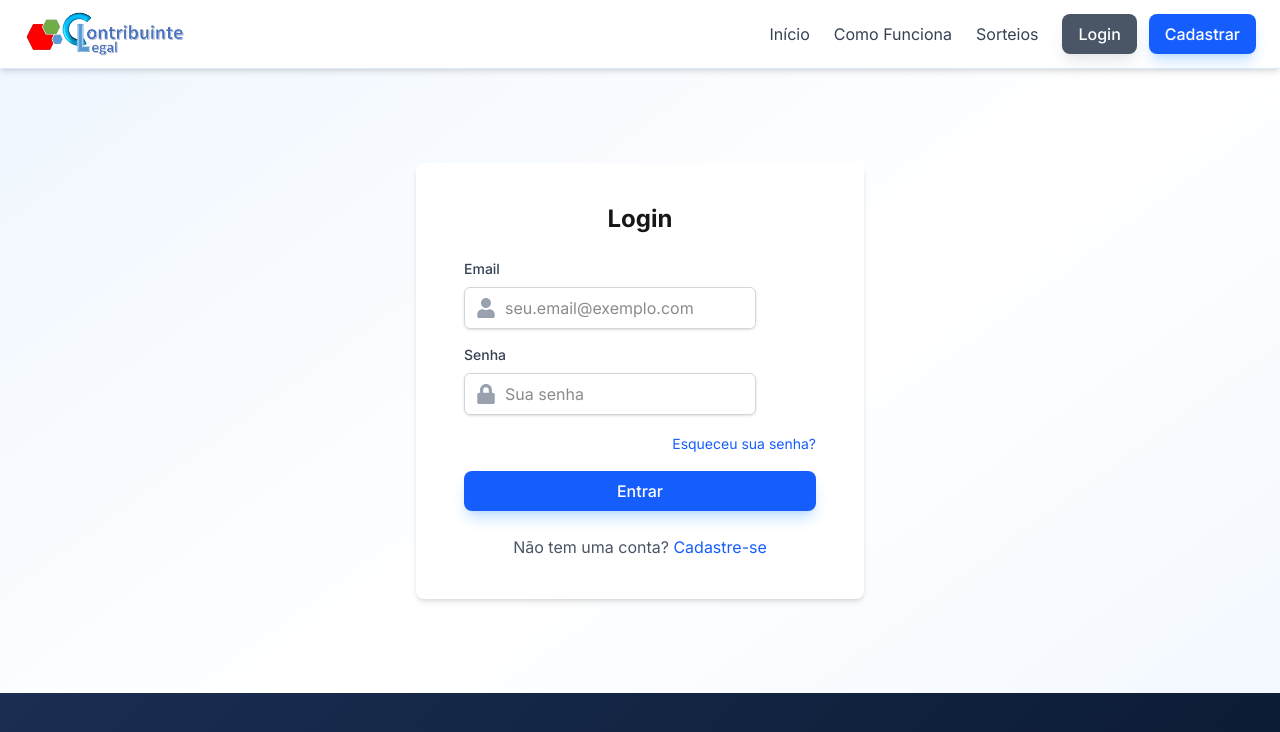
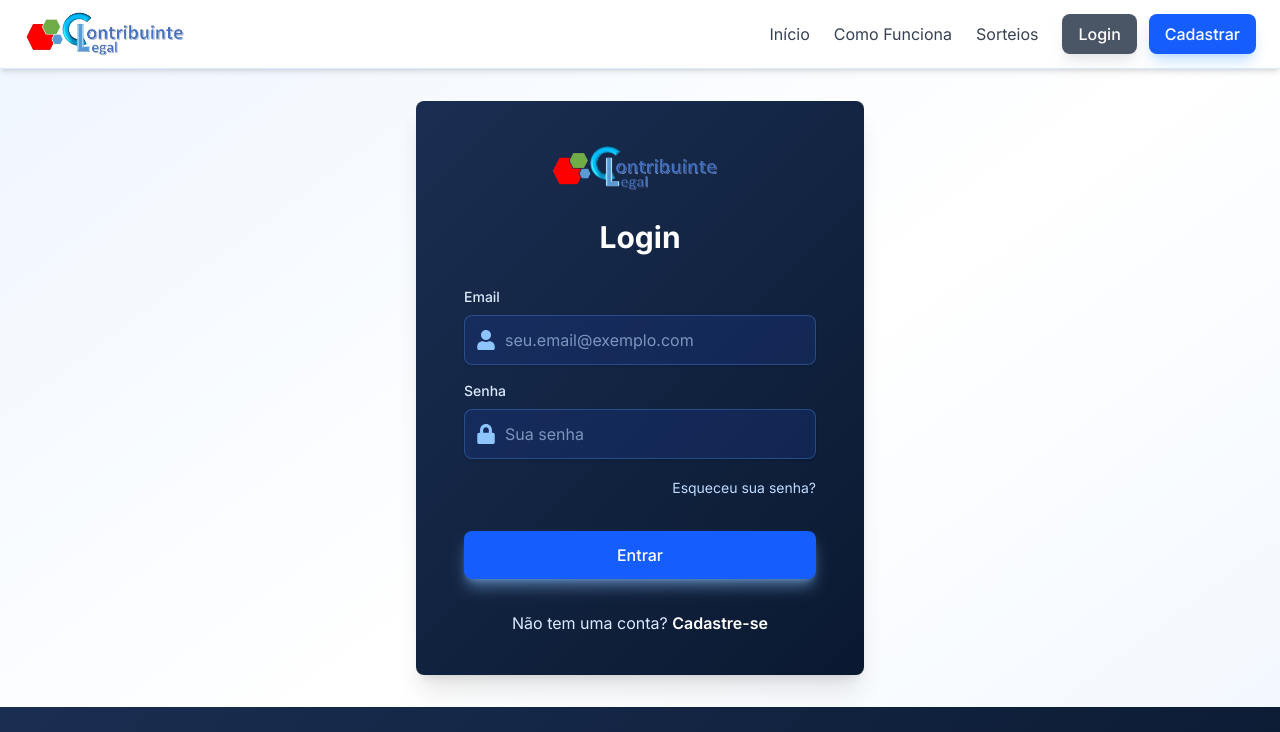
Before and after one commit to herculles-ambrosio/ContribLegal10, a Next.js app: page /login in a window 1280 px wide. Shown: the top 732 px of the page. Built offline with nearby package versions, Linux system fonts and the light colour scheme.

Commit message:
Modernizada a página de login: fundo com gradiente azul, inputs e botões com design atualizado

```diff
--- a/src/app/login/page.tsx
+++ b/src/app/login/page.tsx
@@ -7,10 +7,11 @@ import Layout from '@/components/Layout';
 import Card from '@/components/ui/Card';
 import Button from '@/components/ui/Button';
 import Input from '@/components/ui/Input';
-import { FaUser, FaLock, FaExclamationTriangle } from 'react-icons/fa';
+import { FaUser, FaLock, FaExclamationTriangle, FaKey } from 'react-icons/fa';
 import toast from 'react-hot-toast';
 import { supabase } from '@/lib/supabase';
 import { logout } from '@/lib/auth';
+import Image from 'next/image';
 
 export default function Login() {
   const router = useRouter();
@@ -204,19 +205,30 @@ export default function Login() {
   return (
     <Layout>
       <div className="flex justify-center items-center min-h-[70vh]">
-        <Card className="max-w-md w-full p-6">
-          <h1 className="text-2xl font-bold text-center mb-6">Login</h1>
+        <Card className="max-w-md w-full p-6 shadow-xl" variant="blue-gradient">
+          <div className="flex flex-col items-center mb-8">
+            <Image
+              src="/LOGO_CL_trans.png"
+              alt="Contribuinte Legal"
+              width={180}
+              height={70}
+              className="mb-6"
+              priority
+              style={{ objectFit: 'contain' }}
+            />
+            <h1 className="text-3xl font-bold text-center text-white">Login</h1>
+          </div>
 
           {error && (
-            <div className="bg-red-50 border-l-4 border-red-500 p-4 mb-6 text-red-700">
+            <div className="bg-red-900/20 border-l-4 border-red-500 p-4 mb-6 text-white rounded">
               <div className="flex items-center">
-                <FaExclamationTriangle className="mr-2" />
+                <FaExclamationTriangle className="mr-2 text-red-400" />
                 <p>{error}</p>
               </div>
             </div>
           )}
 
-          <form onSubmit={handleLogin}>
+          <form onSubmit={handleLogin} className="space-y-6">
             <div className="space-y-4">
               <div>
                 <Input
@@ -228,6 +240,7 @@ export default function Login() {
                   value={email}
                   onChange={(e) => setEmail(e.target.value)}
                   required
+                  variant="dark"
                 />
               </div>
 
@@ -241,32 +254,34 @@ export default function Login() {
                   value={password}
                   onChange={(e) => setPassword(e.target.value)}
                   required
+                  variant="dark"
                 />
               </div>
 
               <div className="text-right">
-                <Link href="/esqueci-senha" className="text-sm text-blue-600 hover:text-blue-800">
+                <Link href="/esqueci-senha" className="text-sm text-blue-200 hover:text-white transition-colors">
                   Esqueceu sua senha?
                 </Link>
               </div>
+            </div>
 
+            <div className="pt-2">
               <Button
                 type="submit"
                 variant="primary"
-                className="w-full py-2"
-                disabled={isLoading}
+                fullWidth
+                isLoading={isLoading}
+                className="py-3 text-base font-medium shadow-lg hover:shadow-blue-500/50 transition-all duration-300"
+                animated
               >
-                {isLoading ? 'Entrando...' : 'Entrar'}
+                Entrar
               </Button>
             </div>
           </form>
 
-          <div className="mt-6 text-center">
-            <p className="text-gray-600">
-              Não tem uma conta?{' '}
-              <Link href="/registro" className="text-blue-600 hover:text-blue-800">
-                Cadastre-se
-              </Link>
+          <div className="mt-8 text-center">
+            <p className="text-blue-100">
+              Não tem uma conta? <Link href="/registro" className="text-white font-semibold hover:underline">Cadastre-se</Link>
             </p>
           </div>
         </Card>
--- a/src/components/ui/Card.tsx
+++ b/src/components/ui/Card.tsx
@@ -4,23 +4,29 @@ interface CardProps extends HTMLAttributes<HTMLDivElement> {
   children: ReactNode;
   title?: string;
   footer?: ReactNode;
+  variant?: 'default' | 'blue-gradient';
 }
 
 export default function Card({
   children,
   title,
   footer,
+  variant = 'default',
   className = '',
   ...props
 }: CardProps) {
+  const bgClass = variant === 'blue-gradient'
+    ? 'bg-gradient-blue text-white'
+    : 'bg-white';
+
   return (
     <div
-      className={`bg-white rounded-lg shadow-md overflow-hidden ${className}`}
+      className={`${bgClass} rounded-lg shadow-lg overflow-hidden ${className}`}
       {...props}
     >
       {title && (
-        <div className="px-6 py-4 border-b border-gray-200">
-          <h3 className="text-lg font-medium text-gray-900">{title}</h3>
+        <div className={`px-6 py-4 ${variant === 'blue-gradient' ? 'border-b border-blue-400/30' : 'border-b border-gray-200'}`}>
+          <h3 className={`text-lg font-medium ${variant === 'blue-gradient' ? 'text-white' : 'text-gray-900'}`}>{title}</h3>
         </div>
       )}
 
@@ -29,7 +35,7 @@ export default function Card({
       </div>
 
       {footer && (
-        <div className="px-6 py-4 bg-gray-50 border-t border-gray-200">
+        <div className={`px-6 py-4 ${variant === 'blue-gradient' ? 'bg-blue-900/20 border-t border-blue-400/30' : 'bg-gray-50 border-t border-gray-200'}`}>
           {footer}
         </div>
       )}
--- a/src/components/ui/Input.tsx
+++ b/src/components/ui/Input.tsx
@@ -6,21 +6,45 @@ type InputProps = {
   error?: string;
   icon?: IconType;
   fullWidth?: boolean;
+  variant?: 'light' | 'dark';
 } & InputHTMLAttributes<HTMLInputElement>;
 
 const Input = forwardRef<HTMLInputElement, InputProps>(
-  ({ label, error, icon: Icon, fullWidth = false, className = '', ...props }, ref) => {
+  ({
+    label,
+    error,
+    icon: Icon,
+    fullWidth = false,
+    variant = 'light',
+    className = '',
+    ...props
+  }, ref) => {
+    const isDark = variant === 'dark';
+
     const inputClasses = `
-      block px-4 py-2 border rounded-md shadow-sm focus:ring-blue-500 focus:border-blue-500
-      ${error ? 'border-red-500' : 'border-gray-300'}
+      block w-full px-4 py-3 rounded-lg shadow-sm focus:outline-none focus:ring-2
+      transition-all duration-200 ease-in-out
+      ${isDark
+        ? 'bg-blue-900/30 border-blue-400/30 text-white placeholder-blue-200/60 focus:ring-blue-400 focus:border-blue-300'
+        : 'bg-white border-gray-300 text-gray-700 focus:ring-blue-500 focus:border-blue-500'
+      }
+      ${error ? 'border-red-500' : 'border'}
       ${fullWidth ? 'w-full' : ''}
       ${className}
     `;
 
+    const labelClasses = `block mb-2 text-sm font-medium ${
+      isDark ? 'text-blue-100' : 'text-gray-700'
+    }`;
+
+    const iconClasses = `h-5 w-5 ${
+      isDark ? 'text-blue-300' : 'text-gray-400'
+    }`;
+
     return (
       <div className={`mb-4 ${fullWidth ? 'w-full' : ''}`}>
         {label && (
-          <label htmlFor={props.id} className="block mb-2 text-sm font-medium text-gray-700">
+          <label htmlFor={props.id} className={labelClasses}>
             {label}
           </label>
         )}
@@ -28,7 +52,7 @@ const Input = forwardRef<HTMLInputElement, InputProps>(
         <div className="relative">
           {Icon && (
             <div className="absolute inset-y-0 left-0 pl-3 flex items-center pointer-events-none">
-              <Icon className="h-5 w-5 text-gray-400" />
+              <Icon className={iconClasses} />
             </div>
           )}
 
```
